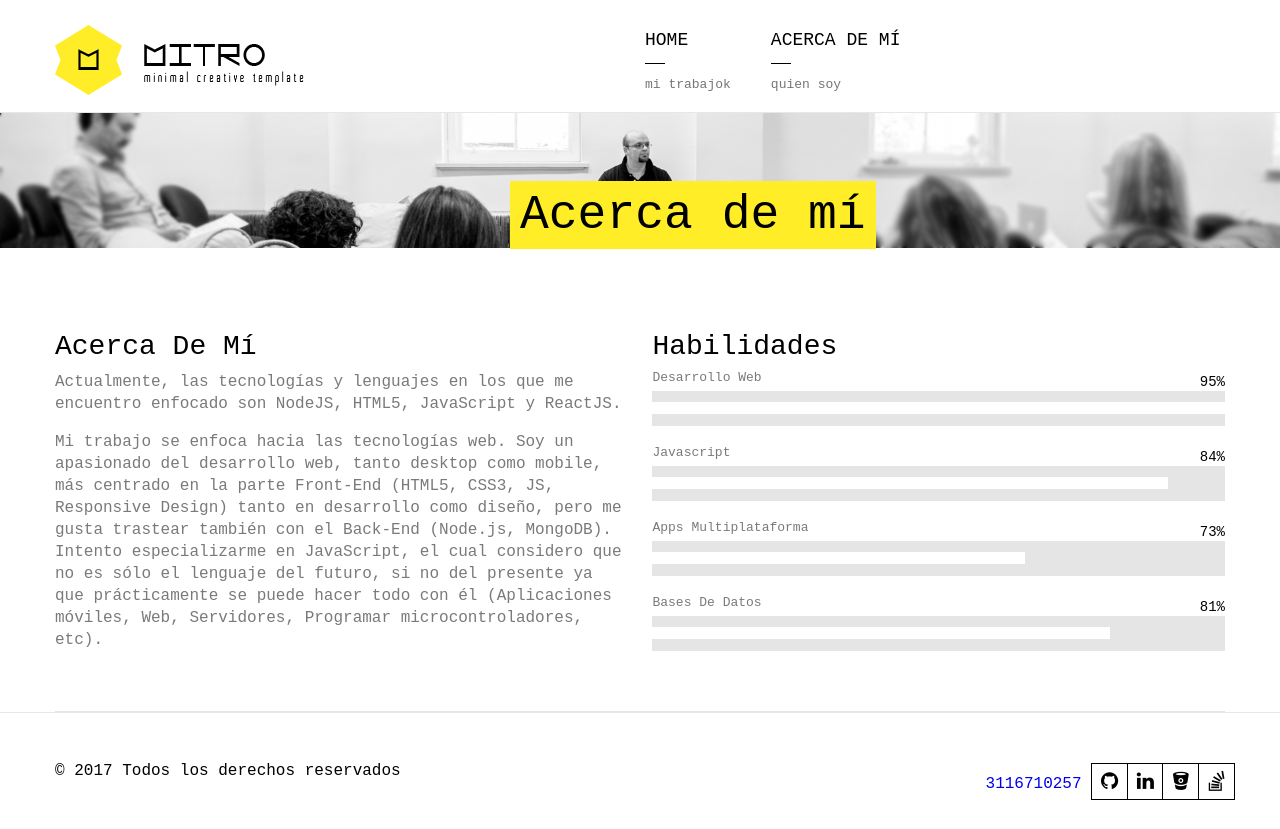
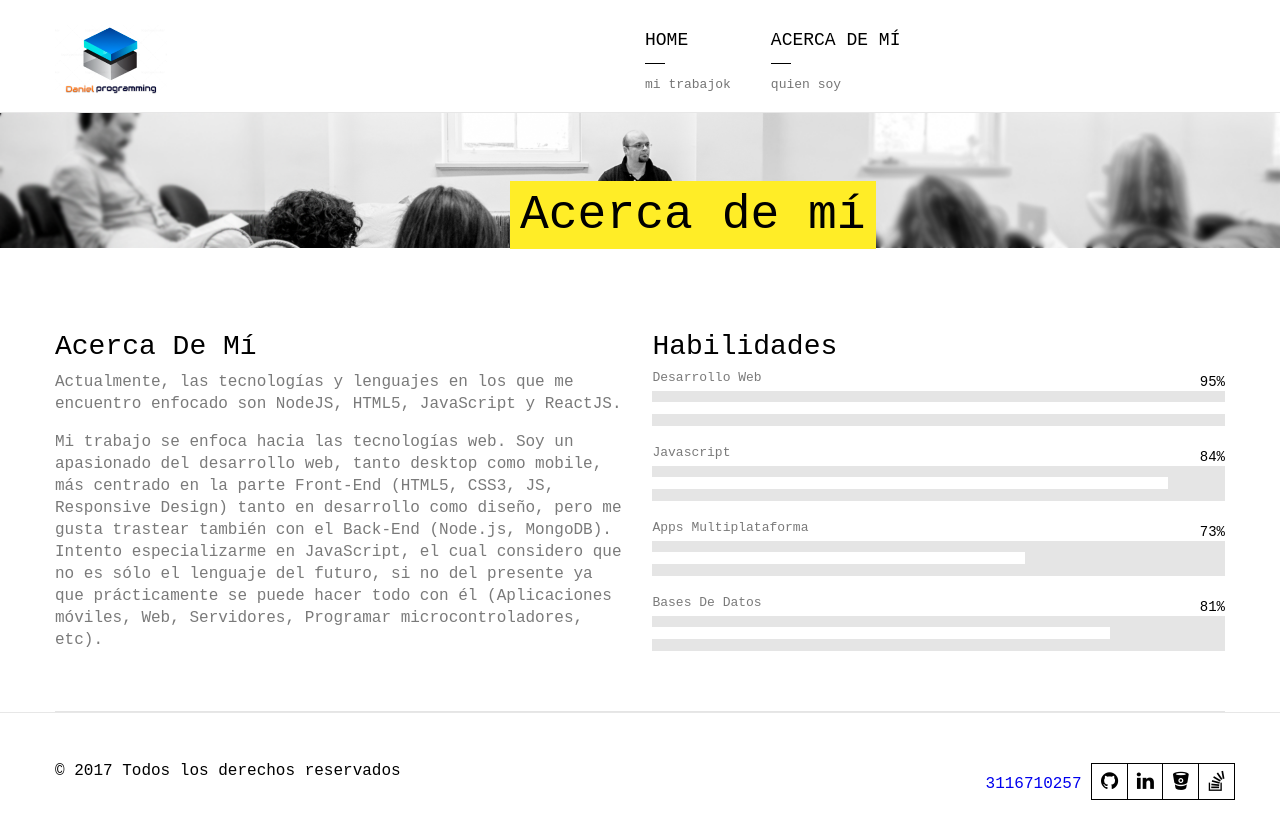
Before and after one commit to daguiheso/Portafolio, a plain HTML site: page about.html in a window 1280 px wide. Drawn offline with Linux system fonts and the light colour scheme.

Commit message:
Add new logo

```diff
--- a/about.html
+++ b/about.html
@@ -22,7 +22,7 @@
   <header>
     <div class="top wrapper">
        <div class="logo">
-           <a href="index.html"><img src="images/logo.png"></a>
+           <a href="index.html"><img src="images/danielhernandez.png"></a>
        </div>
 
       <!-- Navigation -->
```
Also changed, not shown: index.html (+1 -1 lines), images/danielhernandez.png (added).
